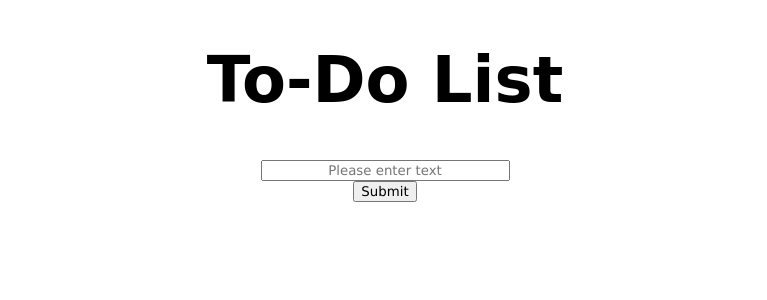
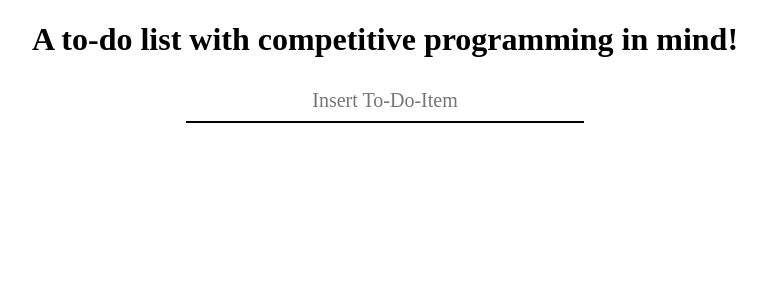
Before and after one commit to MariaChrysafis/Personal, a PHP site: page /projects/to-do-list/to-do-list.html in a window 1280 px wide. Shown: the top 300 px of the page, without its empty margins (255-1022 px from the left). Run offline with PHP 8.4, Linux system fonts and the light colour scheme.

Commit message:
to-do stuff
to-do stuff

```diff
--- a/projects/to-do-list/to-do-list.css
+++ b/projects/to-do-list/to-do-list.css
@@ -1,11 +1,46 @@
-* {
-    font-family: cursive;
-}
-input {
-    font-family: Verdana, Geneva, Tahoma, sans-serif;
+html {
+    font-family: 'Corpo Serif Medium';}
+
+table, th, td {
+    border: 1px solid rgba(80, 80, 80, 0.5);
+    border-collapse: collapse;
+    padding-top: 10px;
+    padding-bottom: 10px;
+    padding-left: 20px;
+    padding-right: 20px;
     text-align: center;
 }
 
-.lister {
-    font-family: Verdana, Geneva, Tahoma, sans-serif;
+.box {
+    padding: 20px;
 }
+
+input[type=text] {
+    transition: width 1s ease-in-out;
+    width: 30%;
+    border: none;
+    border-bottom: 2px solid black;
+    padding: 9px;
+    text-align: center;
+    font-family: 'Corpo Serif Medium';
+    font-size: 20px;
+}
+
+input[type=text]:focus {
+    width: 100%;
+    border: none;
+    border-bottom: 2px solid navy;
+    outline: none;
+}
+
+form {
+    text-align: center;
+}
+
+
+form {
+    align: center;
+}
+
+button {
+}
--- a/projects/to-do-list/to-do-list.html
+++ b/projects/to-do-list/to-do-list.html
@@ -3,26 +3,17 @@
 <head>
     <link rel="stylesheet" href="to-do-list.css">
     <script src="to-do-list.js"></script>
-
 </head>
 <body>
-    <center style="font-size:2em;">
-    <h1> To-Do List </h1>
-    </center>
-    <center>
-    <form>
-        <div>
-            <input type="text_box" id="add_to_do" size="30" placeholder="Please enter text">
-            </input>
-        </div>
-    </form>
-        <div>
-            <input type="submit" onclick="parse()">
-            </input>
-        </div>
-    </center>
-    <div id="lister" class="lister">
+    <h1 align="center" id="demo"></h1>
+    <div>
+        <form id="commentForm" onSubmit="addToDo(); return false;">
+            <div class="input-group">
+                <input type="text" class="form-control" id="iitem" placeholder="Insert To-Do-Item"/ autocomplete="off">
+            </div>
+        </form>
+    </div>
+    <p align="center" id="to-do"></h1>
 
-    </div>
 </body>
 </html>
--- a/projects/to-do-list/to-do-list.js
+++ b/projects/to-do-list/to-do-list.js
@@ -1,4 +1,28 @@
-async function parse () {
-    x = document.getElementById("add_to_do").value;
-    document.getElementById("lister").innerHTML += x + '\r';
+var i = 0;
+async function typeSentence(txt, delay) {
+    for (var i = 0; i < txt.length; i++) {
+        await waitForMs(delay);
+        document.getElementById("demo").innerHTML += txt[i];
+    }
+    return;
 }
+
+
+function waitForMs(ms) {
+    return new Promise(resolve => setTimeout(resolve, ms))
+}
+
+class ToDo {
+    constructor (assignment) {
+        this.assignment = assignment;
+    }
+}
+
+to_do_array = new Array();
+
+function addToDo () {
+    assignment = document.getElementById("iitem").value
+    document.getElementById("to-do").innerHTML += assignment;
+}
+
+typeSentence('A to-do list with competitive programming in mind!', 1)
```
